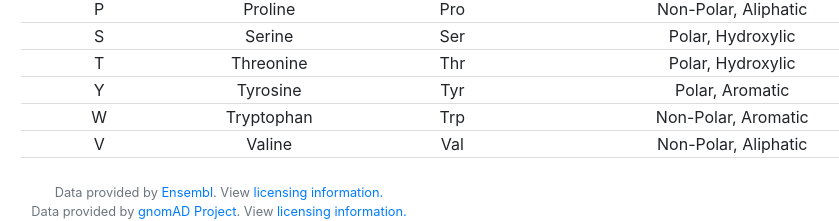
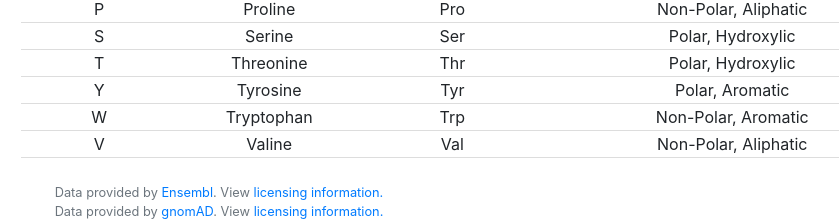
Before and after one commit to JustinzGit/variant_conversion_tool, a Django app: page /conversion/ in a window 1280 px wide; the page is wider, and only the part inside the window is pictured. Shown: the part 812-1033 px from the top of that part, without its empty margins (421-1260 px from the left). Run offline with Django 3.2, Linux system fonts and the light colour scheme; some libraries are stand-ins or nearby versions.

Commit message:
reference name change

```diff
--- a/conversion/templates/conversion/layout.html
+++ b/conversion/templates/conversion/layout.html
@@ -111,6 +111,6 @@
     </body>
     <footer class="small text-center text-muted">
         Data provided by <a href="http://europepmc.org/article/MED/25236461?singleResult=true">Ensembl</a>. View <a href="https://raw.githubusercontent.com/Ensembl/ensembl-rest/master/LICENSE">licensing information.</a><br>
-        Data provided by <a href="https://gnomad.broadinstitute.org/">gnomAD Project</a>. View <a href="https://creativecommons.org/publicdomain/zero/1.0/">licensing information.</a><br>
+        Data provided by <a href="https://gnomad.broadinstitute.org/">gnomAD</a>. View <a href="https://creativecommons.org/publicdomain/zero/1.0/">licensing information.</a><br>
     </footer>
 </html>
```
